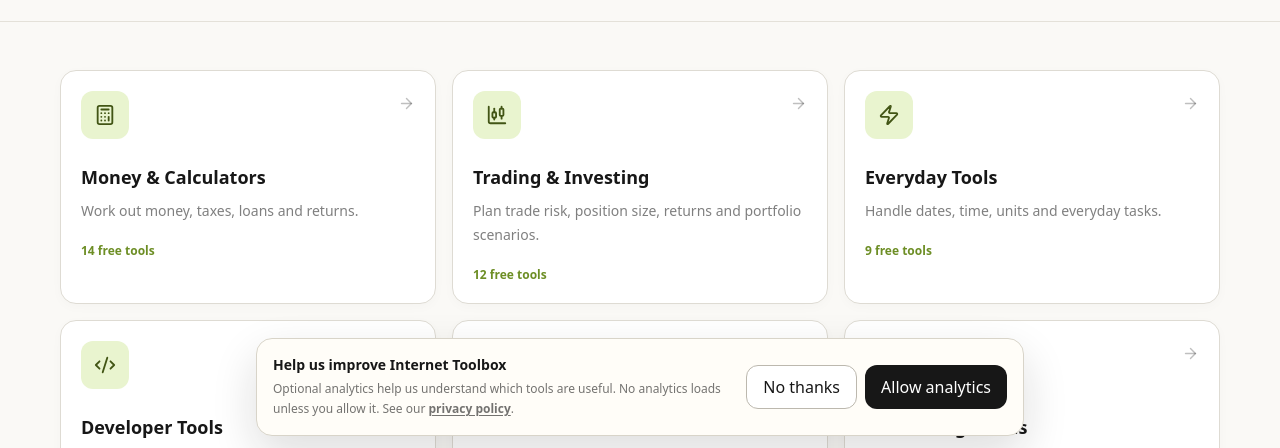
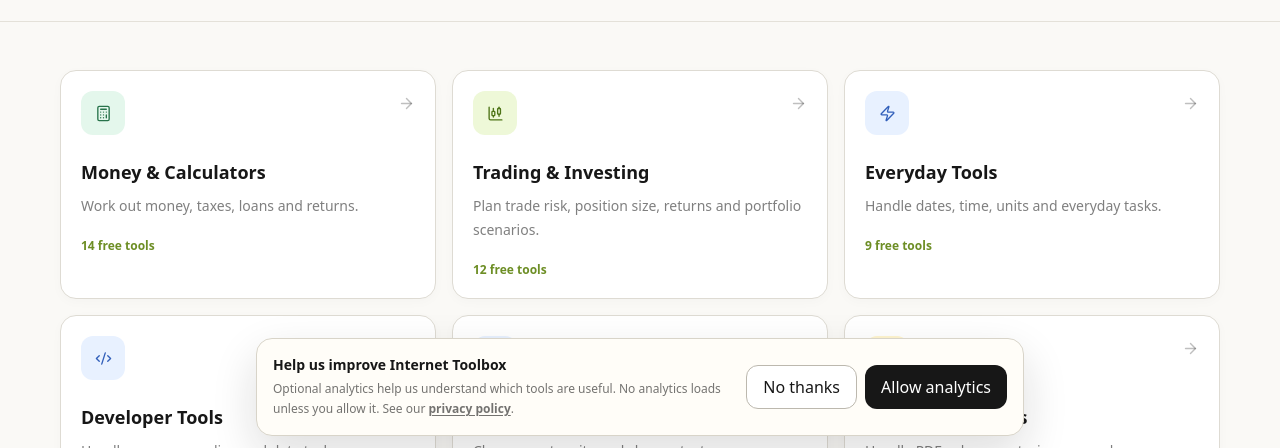
Before and after one commit to factoalbum/internet-toolbox, a Next.js app: page /categories in a window 1280 px wide. Shown: the part 352-800 px from the top of the page. Built offline with nearby package versions, Linux system fonts and the light colour scheme; no server answers.

Commit message:
fix: unify category overview cards with tool icon system

```diff
--- a/app/categories/page.tsx
+++ b/app/categories/page.tsx
@@ -2,6 +2,7 @@ import type { Metadata } from "next";
 import Link from "next/link";
 import { ArrowRight } from "lucide-react";
 import SiteHeader from "@/components/site-header";
+import ToolIcon from "@/components/tool-icon";
 import { categories, tools } from "@/lib/tools";
 
 const siteUrl = process.env.NEXT_PUBLIC_SITE_URL ?? "https://factoalbum.github.io/internet-toolbox";
@@ -27,7 +28,7 @@ export default function CategoriesPage() {
   return <main className="min-h-screen bg-[#faf9f6] text-[#171717]">
     <SiteHeader />
     <section className="border-b border-[#e4e1d9]"><div className="container py-10 md:py-16"><nav aria-label="Breadcrumb" className="mb-8 text-xs text-black/40"><Link href="/" className="rounded px-1 py-1 hover:text-black hover:underline focus:outline-none focus:ring-4 focus:ring-[#c8f169]">Home</Link><span className="mx-2">/</span><span className="font-semibold text-black">Categories</span></nav><div className="max-w-3xl"><p className="text-xs font-bold uppercase tracking-[.14em] text-[#6d8e25]">Browse the toolbox</p><h1 className="mt-3 text-4xl font-black tracking-[-0.045em] md:text-6xl">Find tools by task.</h1><p className="mt-4 max-w-2xl text-sm leading-6 text-black/50 md:text-base">Choose a category and go straight to the tools you need. No deep menus.</p></div></div></section>
-    <section className="container py-8 md:py-12" aria-labelledby="categories-heading"><h2 id="categories-heading" className="sr-only">Tool categories</h2><div className="grid gap-4 md:grid-cols-2 lg:grid-cols-3">{categories.map((category) => { const Icon = category.icon; const count = tools.filter((tool) => tool.category === category.slug && tool.status === "live").length; return <Link key={category.slug} href={`/categories/${category.slug}`} className="group rounded-2xl border border-[#dedbd3] bg-white p-5 shadow-[0_3px_12px_rgba(23,23,23,.025)] transition hover:-translate-y-0.5 hover:border-[#171717] hover:shadow-[0_12px_28px_rgba(23,23,23,.07)] focus:outline-none focus:ring-4 focus:ring-[#c8f169]"><div className="flex items-start justify-between gap-4"><span className="flex size-12 items-center justify-center rounded-xl bg-[#e9f4cf] text-[#425515]"><Icon size={22} aria-hidden="true" /></span><ArrowRight size={17} className="mt-1 text-black/25 transition group-hover:translate-x-1 group-hover:text-black" aria-hidden="true" /></div><h3 className="mt-6 text-lg font-black">{category.name}</h3><p className="mt-2 text-sm leading-6 text-black/50">{category.description}</p><p className="mt-5 text-xs font-bold text-[#6d8e25]">{count} free tools</p></Link>; })}</div></section>
+    <section className="container py-8 md:py-12" aria-labelledby="categories-heading"><h2 id="categories-heading" className="sr-only">Tool categories</h2><div className="grid grid-cols-2 gap-3 sm:gap-4 lg:grid-cols-3">{categories.map((category) => { const count = tools.filter((tool) => tool.category === category.slug && tool.status === "live").length; return <Link key={category.slug} href={`/categories/${category.slug}`} className="group flex min-w-0 min-h-44 flex-col rounded-2xl border border-[#dedbd3] bg-white p-3.5 shadow-[0_3px_12px_rgba(23,23,23,.025)] transition hover:-translate-y-0.5 hover:border-[#171717] hover:shadow-[0_12px_28px_rgba(23,23,23,.07)] focus:outline-none focus:ring-4 focus:ring-[#c8f169] sm:p-5"><div className="flex items-start justify-between gap-2"><ToolIcon icon={category.icon} slug={category.slug} category={category.slug} size={17} className="size-9 sm:size-11" /><ArrowRight size={15} className="mt-1 shrink-0 text-black/25 transition group-hover:translate-x-1 group-hover:text-black sm:size-[17px]" aria-hidden="true" /></div><h3 className="mt-auto pt-4 break-words text-xs font-black leading-4 sm:mt-6 sm:pt-0 sm:text-lg sm:leading-normal">{category.name}</h3><p className="mt-1 line-clamp-2 break-words text-[10px] leading-4 text-black/50 sm:mt-2 sm:text-sm sm:leading-6">{category.description}</p><p className="mt-2 text-[9px] font-bold text-[#6d8e25] sm:mt-5 sm:text-xs">{count} free tools</p></Link>; })}</div></section>
     <section className="border-y border-[#e4e1d9] bg-white" aria-labelledby="guidance-heading"><div className="container py-10 md:py-14"><div className="max-w-3xl"><p className="text-xs font-bold uppercase tracking-[.14em] text-[#6d8e25]">Choose the right category</p><h2 id="guidance-heading" className="mt-2 text-2xl font-black tracking-[-.035em] md:text-3xl">Start with the kind of task you have.</h2><p className="mt-3 text-sm leading-6 text-black/55 md:text-base">Each category groups tools by the job they help you complete, so you can choose a useful starting point without browsing the whole catalogue.</p></div><div className="mt-8 grid gap-4 md:grid-cols-2">{guidance.map(([name, text]) => <section key={name} className="rounded-2xl border border-[#e0ddd5] bg-[#faf9f6] p-5"><h3 className="text-sm font-black">{name}</h3><p className="mt-2 text-sm leading-6 text-black/55">{text}</p></section>)}</div></div></section>
     <section className="border-y border-[#e4e1d9] bg-[#f2f0ea]"><div className="container flex flex-col gap-4 py-10 sm:flex-row sm:items-center sm:justify-between"><div><p className="text-sm font-black">Know the tool name?</p><p className="mt-1 text-sm text-black/50">Search the full toolbox instead.</p></div><Link href="/tools" className="inline-flex min-h-11 items-center justify-center gap-2 rounded-xl bg-[#171717] px-5 text-sm font-bold text-white focus:outline-none focus:ring-4 focus:ring-[#c8f169]">Browse all tools <ArrowRight size={15} aria-hidden="true" /></Link></div></section>
     <footer className="bg-[#171717] text-white"><div className="container flex flex-col gap-4 py-8 text-sm sm:flex-row sm:items-center sm:justify-between"><p className="font-semibold">Internet Toolbox</p><div className="flex flex-wrap gap-5 text-white/50"><Link href="/about" className="rounded px-1 py-1 hover:text-white focus:outline-none focus:ring-4 focus:ring-[#c8f169]">About</Link><Link href="/privacy" className="rounded px-1 py-1 hover:text-white focus:outline-none focus:ring-4 focus:ring-[#c8f169]">Privacy</Link><Link href="/terms" className="rounded px-1 py-1 hover:text-white focus:outline-none focus:ring-4 focus:ring-[#c8f169]">Terms</Link><Link href="/faq" className="rounded px-1 py-1 hover:text-white focus:outline-none focus:ring-4 focus:ring-[#c8f169]">FAQ</Link><Link href="/support" className="rounded px-1 py-1 hover:text-white focus:outline-none focus:ring-4 focus:ring-[#c8f169]">Support</Link></div></div></footer>
```
